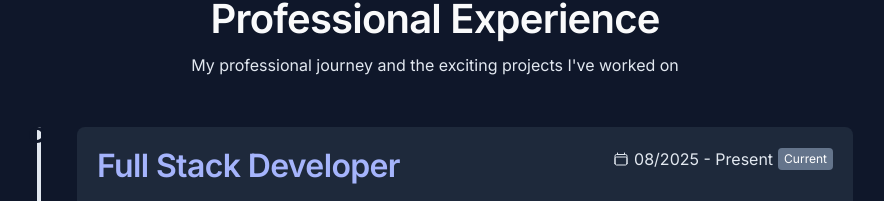
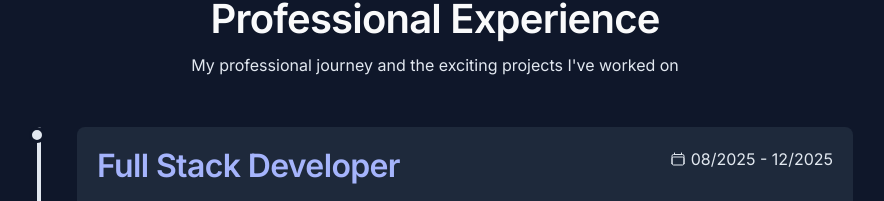
Before and after one commit to Ahmed-Bousrih/Portfolio, a Vue app: page / in a window 1280 px wide. Shown: the part 6074-6275 px from the top of the page, without its empty margins (205-1089 px from the left). Built offline with nearby package versions, Linux system fonts and the light colour scheme.

Commit message:
updated resumes and experience handling

```diff
--- a/src/components/Experience.vue
+++ b/src/components/Experience.vue
@@ -12,7 +12,7 @@ interface Experience {
   technologies: string[];
   current: boolean;
   achievements: string[];
-  logo: string;
+  logo?: string;
 }
 
 // Section titles
@@ -25,26 +25,63 @@ const expCertificationsTitle = computed(() =>
 const expCurrent = computed(() => t("experience.currentBadge"));
 
 // Experiences from translations
+const experienceConfig: Record<
+  string,
+  {
+    logo: string;
+    technologies: string[];
+    current?: boolean;
+  }
+> = {
+  "1": {
+    logo: "/Portfolio/LogosEntreprises/Sw.jpg",
+    technologies: [
+      "TypeScript",
+      "Nest.js",
+      "Next.js",
+      "PostgreSQL",
+      "Jira",
+      "Git",
+    ],
+  },
+  "2": {
+    logo: "/Portfolio/LogosEntreprises/Medtrust.png",
+    technologies: [
+      "Vue.js",
+      "Nest.js",
+      "JWT",
+      "PostgreSQL",
+      "Tailwind CSS",
+    ],
+  },
+  "3": {
+    logo: "/Portfolio/LogosEntreprises/HDM.jpg",
+    technologies: [
+      "JavaScript",
+      "PHP",
+      "HTML",
+      "CSS",
+      "A-Frame",
+      "Web Scraping",
+    ],
+  },
+};
 const experiences = computed<Experience[]>(() => {
-  return Object.entries(t("experience.experiences") as Record<string, any>).map(
-    ([id, exp]) => ({
+  const translatedExperiences = t(
+    "experience.experiences"
+  ) as Record<string, any>;
+
+  return Object.entries(translatedExperiences).map(([id, exp]) => {
+    const config = experienceConfig[id];
+
+    return {
       id,
       ...exp,
-      logo:
-        id === "1"
-          ? "/Portfolio/LogosEntreprises/Sw.jpg"
-          : id === "2"
-          ? "/Portfolio/LogosEntreprises/Medtrust.png"
-          : "/Portfolio/LogosEntreprises/HDM.jpg",
-      technologies:
-        id === "1"
-          ? ["TypeScript", "Nest.js", "Next.js", "PostgreSQL", "Jira", "Git"]
-          : id === "2"
-          ? ["Vue.js", "Nest.js", "JWT", "PostgreSQL", "Tailwind CSS"]
-          : ["JavaScript", "PHP", "HTML", "CSS", "A-Frame", "Web Scraping"],
-      current: id === "1", // mark only first as current
-    })
-  );
+      logo: config?.logo,
+      technologies: config?.technologies ?? [],
+      current: config?.current ?? false,
+    };
+  });
 });
 
 // Certifications from translations
--- a/src/translations.ts
+++ b/src/translations.ts
@@ -104,7 +104,7 @@ export const translations = {
         "1": {
           company: "SW Consulting",
           position: "Full Stack Developer",
-          period: "08/2025 - Present",
+          period: "08/2025 - 12/2025",
           description:
             "Developed scalable APIs and revamped the Credit Win web application for banks, enhancing system reliability and performance.",
           achievements: [
```
Also changed, not shown: 2 other files (tests, documents, lock files or other folders).
